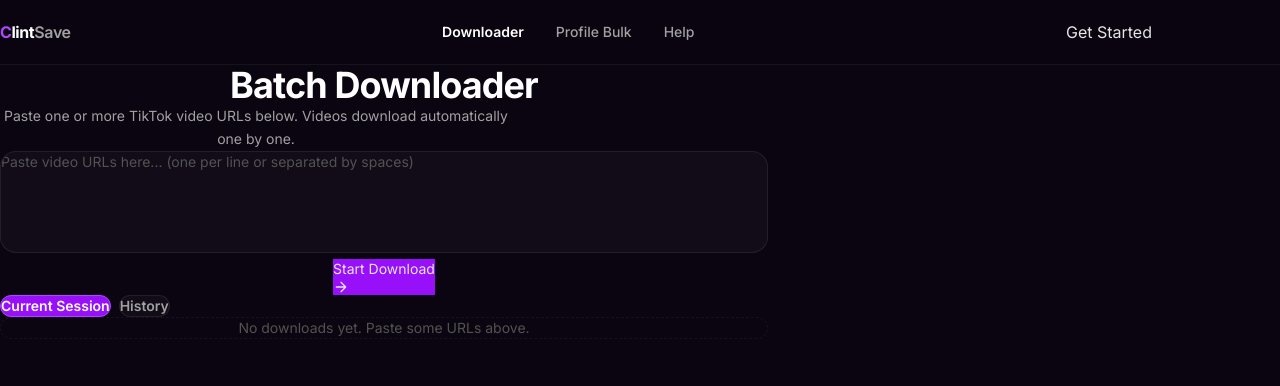
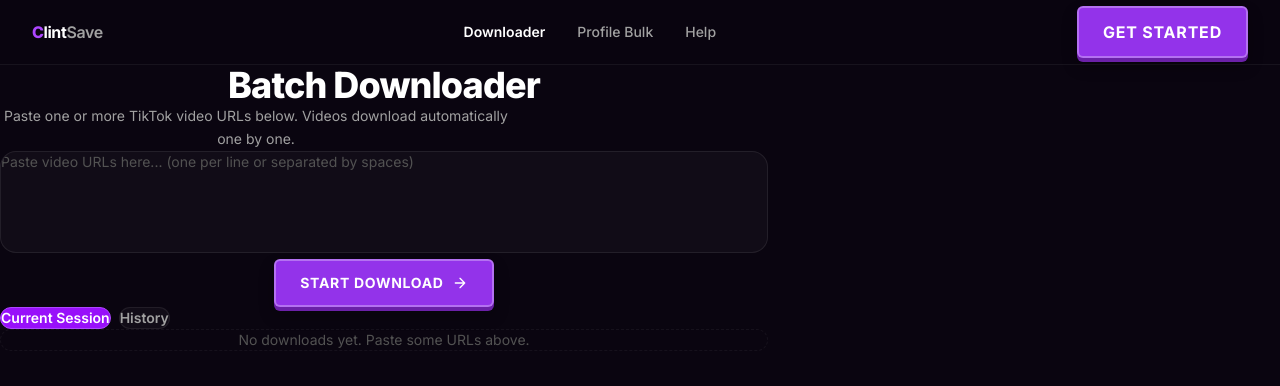
Before and after one commit to chewi-clinton/ClintSave, a Next.js app in the folder clintsave/: page /download in a window 1280 px wide. Shown: the top 386 px of the page. Built offline with nearby package versions, Linux system fonts and the light colour scheme.

Commit message:
Overhaul global styles and layout foundations
Removes gradient blobs, unifies background color, adds forced section
centering with !important margins, btn-primary/btn-secondary CSS classes
with 3D shadow, step-card/step-number classes, and nav link reset.
Adds scroll-smooth to the html element.

```diff
--- a/clintsave/src/app/globals.css
+++ b/clintsave/src/app/globals.css
@@ -1,19 +1,13 @@
-@import url("https://fonts.googleapis.com/css2?family=Inter:wght@400;500;600;700&family=JetBrains+Mono:wght@400;500;600&family=Syne:wght@700;800&display=swap");
+@import url("https://fonts.googleapis.com/css2?family=Inter:wght@400;500;600;700;800&family=JetBrains+Mono:wght@400;500&display=swap");
 @import "tailwindcss";
 
 @theme {
-  /* Set Inter as your standard UI text font */
-  --font-sans: "Inter", ui-sans-serif, system-ui, -apple-system, sans-serif;
-  /* Reserve Syne strictly for stylized headings */
-  --font-display: "Syne", sans-serif;
-  /* Crisp developer font for URLs and codes */
-  --font-mono: "JetBrains Mono", ui-monospace, SFMono-Regular, monospace;
+  --font-sans: "Inter", sans-serif;
+  --font-mono: "JetBrains Mono", monospace;
 }
 
 :root {
   color-scheme: dark;
-  background-color: #0a0510;
-  color: #e5e7eb;
 }
 
 * {
@@ -22,27 +16,134 @@
   padding: 0;
 }
 
-html {
-  scroll-behavior: smooth;
-}
-
 body {
   min-height: 100vh;
   background-color: #0a0510;
-  color: #e5e7eb;
+  color: #f3f4f6;
   font-family: var(--font-sans);
   -webkit-font-smoothing: antialiased;
-  -moz-osx-font-smoothing: grayscale;
 }
 
-button,
-input,
-textarea,
-select {
+button, input, textarea {
   font-family: inherit;
 }
 
-::selection {
-  background: rgba(124, 58, 237, 0.3); /* Purple selection tint */
-  color: #ffffff;
+/* ─── 1. Primary Button ──────────────────────────────────────────────────── */
+
+/* Shared base for all action buttons */
+.btn-primary,
+.btn-secondary {
+  display: inline-flex !important;
+  align-items: center !important;
+  justify-content: center !important;
+  padding: 12px 24px !important;
+  width: auto !important;
+  min-width: 160px !important;
+  border-radius: 6px !important;
+  font-weight: 700 !important;
+  text-transform: uppercase !important;
+  letter-spacing: 0.05em !important;
+  transition: all 0.1s ease !important;
+  text-decoration: none !important;
+  cursor: pointer !important;
+  gap: 0.5rem !important;
 }
+
+/* Purple primary — Start Downloading, Try it Now, Get Started */
+.btn-primary {
+  background-color: #9333ea !important;
+  color: #ffffff !important;
+  border: 2px solid rgba(255, 255, 255, 0.3) !important;
+  box-shadow: 0 4px 0 0 #6b21a8, 0 8px 15px rgba(0, 0, 0, 0.3) !important;
+}
+
+.btn-primary:hover {
+  background-color: #a855f7 !important;
+}
+
+.btn-primary:active {
+  transform: translateY(2px) !important;
+  box-shadow: 0 2px 0 0 #6b21a8, 0 4px 8px rgba(0, 0, 0, 0.3) !important;
+}
+
+/* Ghost secondary — How it Works */
+.btn-secondary {
+  background-color: transparent !important;
+  color: #e5e7eb !important;
+  border: 2px solid rgba(255, 255, 255, 0.2) !important;
+  box-shadow: 0 4px 0 0 rgba(255, 255, 255, 0.06), 0 8px 15px rgba(0, 0, 0, 0.25) !important;
+}
+
+.btn-secondary:hover {
+  background-color: rgba(255, 255, 255, 0.06) !important;
+  border-color: rgba(255, 255, 255, 0.35) !important;
+}
+
+.btn-secondary:active {
+  transform: translateY(2px) !important;
+  box-shadow: 0 2px 0 0 rgba(255, 255, 255, 0.06), 0 4px 8px rgba(0, 0, 0, 0.2) !important;
+}
+
+/* ─── 2. Layout & Section Spacing ────────────────────────────────────────── */
+
+main > section {
+  margin-left: auto !important;
+  margin-right: auto !important;
+  margin-top: 5rem !important;
+  margin-bottom: 5rem !important;
+  display: block !important;
+}
+
+/* Hero sits directly under the navbar — no extra top margin */
+main > section:first-of-type {
+  margin-top: 0 !important;
+}
+
+/* ─── 3. Navigation Full Width ───────────────────────────────────────────── */
+
+nav {
+  width: 100% !important;
+  padding: 0 2rem !important;
+}
+
+nav > div {
+  display: flex !important;
+  justify-content: space-between !important;
+  align-items: center !important;
+  width: 100% !important;
+  max-width: 100% !important;
+}
+
+/* ─── 4. Step Cards (How it Works) ───────────────────────────────────────── */
+
+.step-card {
+  background: rgba(255, 255, 255, 0.03) !important;
+  border: 1px solid rgba(255, 255, 255, 0.08) !important;
+  border-radius: 24px !important;
+  padding: 2rem !important;
+  margin-bottom: 1.5rem !important;
+  display: flex !important;
+  align-items: center !important;
+}
+
+.step-number {
+  font-size: 3rem !important;
+  font-weight: 900 !important;
+  color: #9333ea !important;
+  opacity: 0.5 !important;
+  min-width: 80px !important;
+  line-height: 1 !important;
+  flex-shrink: 0 !important;
+}
+
+/* ─── 5. Nav & Footer Link Reset ─────────────────────────────────────────── */
+/* Prevents plain text links from inheriting button styles */
+
+nav a:not(.btn-primary):not(.btn-secondary),
+footer a {
+  background: transparent !important;
+  border: none !important;
+  box-shadow: none !important;
+  min-width: 0 !important;
+  text-transform: none !important;
+}
--- a/clintsave/src/app/layout.js
+++ b/clintsave/src/app/layout.js
@@ -1,14 +1,16 @@
 import "./globals.css";
 
 export const metadata = {
-  title: "ClintSave - TikTok Video Downloader",
-  description: "Download TikTok videos without watermarks",
+  title: "ClintSave - Premium Video Downloader",
+  description: "High-throughput asynchronous video extraction.",
 };
 
 export default function RootLayout({ children }) {
   return (
-    <html lang="en">
-      <body className="bg-[#0a0a0a] text-slate-100">{children}</body>
+    <html lang="en" className="scroll-smooth">
+      <body className="text-neutral-100 antialiased selection:bg-purple-500/30 selection:text-white">
+        {children}
+      </body>
     </html>
   );
 }
```
